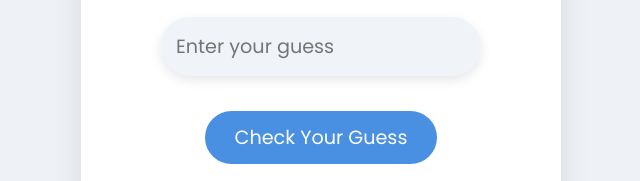
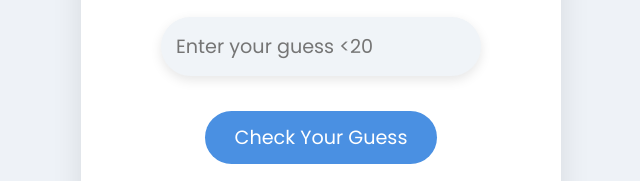
Before and after one commit to siddharth-rishabh/No-Guess, a plain HTML site: page index.html in a window 1280 px wide. Shown: the part 338-519 px from the top of the page, 319-959 px from the left. Drawn offline with Linux system fonts and the light colour scheme.

Commit message:
updtaed Placeholder text

```diff
--- a/index.html
+++ b/index.html
@@ -10,7 +10,7 @@
     <div class="game-container">
         <h1>Guess The Number Game</h1>
         <div class="input-container">
-            <input type="number" id="inputGuess" placeholder="Enter your guess" />
+            <input type="number" id="inputGuess" placeholder="Enter your guess <20" />
         </div>
         <button id="submitGuess">Check Your Guess</button>
         <div id="output"></div>
```
